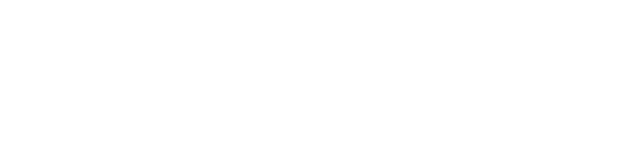
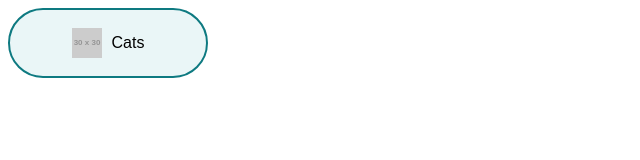
Before and after one commit to CoderTahmid/HTML-Note, a plain HTML site: page index.html in a window 1280 px wide. Shown: the whole page, without its empty margins (0-640 px from the left). Drawn offline with Linux system fonts and the light colour scheme; placeholder pictures from the web are drawn by us.

Commit message:
proper file extention added

```diff
--- a/index.html
+++ b/index.html
@@ -1,11 +1,36 @@
 <!DOCTYPE html>
-<html lang="en"> <!-- Ekhane "  lang="en" " ei tuk part ke attribute bola hoy -->
-<head>
-    <meta charset="UTF-8">
-    <meta name="viewport" content="width=device-width, initial-scale=1.0">
-    <title>Document</title>
-</head>
-<body>
+<html lang="en">
+  <head>
+    <meta charset="UTF-8" />
+    <meta name="viewport" content="width=device-width, initial-scale=1.0" />
+    <title>Rounded Button</title>
+    <style>
+      .rounded-button {
+        display: flex;
+        align-items: center;
+        justify-content: center;
+        padding: 10px 20px;
+        background-color: #eaf6f7; /* Light blue background */
+        border: 2px solid #0e7a81; /* Border color */
+        border-radius: 50px; /* Fully rounded sides */
+        font-size: 16px;
+        color: #000; /* Text color */
+        text-align: center;
+        width: 200px;
+        height: 70px;
+      }
 
-</body>
+      .rounded-button img {
+        width: 30px;
+        height: 30px;
+        margin-right: 10px;
+      }
+    </style>
+  </head>
+  <body>
+    <button class="rounded-button">
+      <img src="https://via.placeholder.com/30" alt="Cat Icon" />
+      Cats
+    </button>
+  </body>
 </html>
```
Also changed, not shown: Adding Favicon.html (renamed from Adding Favicon.txt), Anchor Tag in HTML.html (renamed from Anchor Tag in HTML.txt), Form Structure.html (renamed from Form Structure.txt), Form in HTML.html (renamed from Form in HTML.txt), HTML 5 Structure.html (renamed from HTML 5 Structure.txt), Image tag in HTML.html (renamed from Image tag in HTML.txt), Some Emmets Shortcut.html (renamed from Some Emmets Shortcut.txt), Some designs in paragraph.html (renamed from Some designs in paragraph.txt), Some semantic tags in HTML.html (renamed from Some semantic tags in HTML.txt), Span Tag in HTML.html (renamed from Span Tag in HTML.txt), Video tag in HTML.html (renamed from Video tag in HTML.txt), iframe tag in HTML.html (renamed from iframe tag in HTML.txt).
